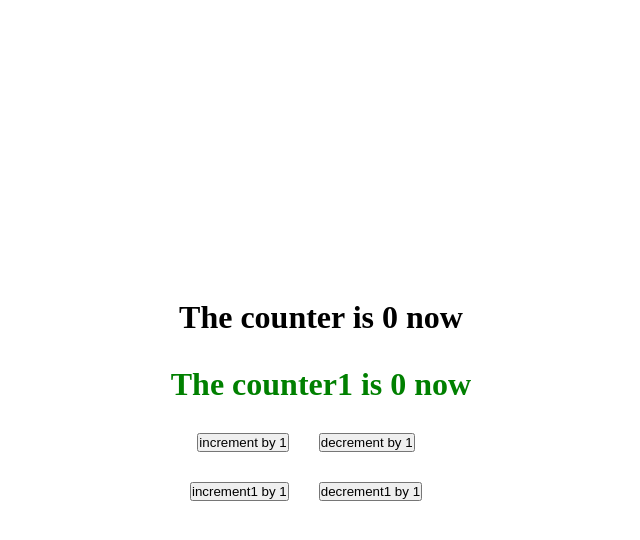
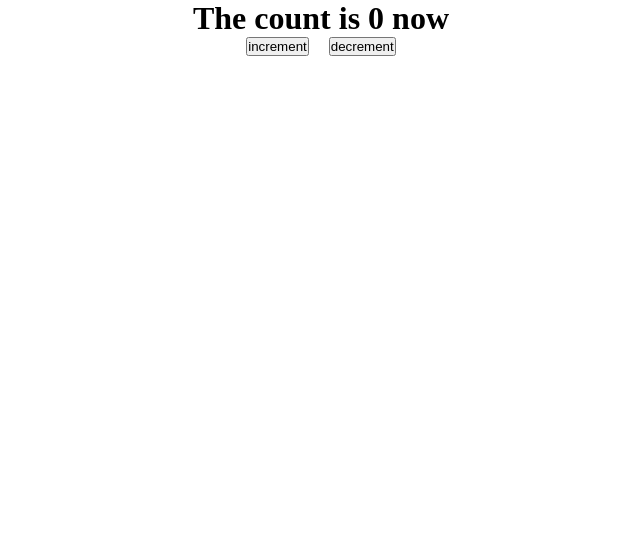
Before and after one commit to babulakterfsd/inside-react, a React (Create React App) app: page / in a window 1280 px wide. Shown: the top 540 px of the page, without its empty margins (319-959 px from the left). Built offline with nearby package versions, Linux system fonts and the light colour scheme.

Commit message:
contextAPI with useReducer implemented perfectly

```diff
--- a/src/App.js
+++ b/src/App.js
@@ -1,7 +1,13 @@
-import Home2 from './Pages/Home2';
+import React from 'react';
+import Dada from './Components/Dada';
+import AuthProvider from './Context/AuthProvider';
 
 function App() {
-    return <Home2 />;
+    return (
+        <AuthProvider>
+            <Dada />
+        </AuthProvider>
+    );
 }
 
 export default App;
--- /dev/null
+++ b/src/Components/Baba.jsx
@@ -0,0 +1,12 @@
+import React from 'react';
+import Chele from './Chele';
+
+function Baba() {
+    return (
+        <div>
+            <Chele />
+        </div>
+    );
+}
+
+export default Baba;
--- /dev/null
+++ b/src/Components/Chele.jsx
@@ -0,0 +1,25 @@
+import React from 'react';
+import useAuth from '../Hooks/useAuth';
+
+function Chele() {
+    const { count, dispatch } = useAuth();
+    return (
+        <div>
+            <h1 style={{ display: 'flex', justifyContent: 'center' }}>The count is {count} now </h1>
+            <div style={{ display: 'flex', justifyContent: 'center', alignItems: 'center' }}>
+                <button
+                    style={{ marginRight: '20px' }}
+                    type="button"
+                    onClick={() => dispatch('increment')}
+                >
+                    increment
+                </button>
+                <button type="button" onClick={() => dispatch('decrement')}>
+                    decrement
+                </button>
+            </div>
+        </div>
+    );
+}
+
+export default Chele;
--- /dev/null
+++ b/src/Components/Dada.jsx
@@ -0,0 +1,12 @@
+import React from 'react';
+import Baba from './Baba';
+
+function Dada() {
+    return (
+        <div>
+            <Baba />
+        </div>
+    );
+}
+
+export default Dada;
--- /dev/null
+++ b/src/Context/AuthProvider.js
@@ -0,0 +1,11 @@
+import React, { createContext } from 'react';
+import useMyStates from '../Hooks/useMyStates';
+
+export const AuthContext = createContext();
+
+function AuthProvider({ children }) {
+    const allContexts = useMyStates();
+    return <AuthContext.Provider value={allContexts}>{children}</AuthContext.Provider>;
+}
+
+export default AuthProvider;
--- /dev/null
+++ b/src/Hooks/useAuth.js
@@ -0,0 +1,6 @@
+import { useContext } from 'react';
+import { AuthContext } from '../Context/AuthProvider';
+
+const useAuth = () => useContext(AuthContext);
+
+export default useAuth;
--- /dev/null
+++ b/src/Hooks/useMyStates.jsx
@@ -0,0 +1,20 @@
+import { useReducer } from 'react';
+
+const initialState = 0;
+const myReducer = (state, action) => {
+    switch (action) {
+        case 'increment':
+            return state + 1;
+        case 'decrement':
+            return state - 1;
+        default:
+            return state;
+    }
+};
+
+const useMyStates = () => {
+    const [count, dispatch] = useReducer(myReducer, initialState);
+    return { count, dispatch };
+};
+
+export default useMyStates;
--- a/src/Pages/Home2.jsx
+++ b/src/Pages/Home2.jsx
@@ -1,26 +1,115 @@
+// --------------------------------- useReducer multiple local state object pattern --------------------------------- //
+
+// import { useReducer } from 'react';
+
+// const initialState = {
+//     counter: 0,
+//     counter1: 0,
+// };
+// const myReducer = (state, action) => {
+//     switch (action.type) {
+//         case 'increment':
+//             return { ...state, counter: state.counter + action.value };
+//         case 'decrement':
+//             return { ...state, counter: state.counter - action.value };
+//         case 'increment1':
+//             return { ...state, counter1: state.counter1 + action.value };
+//         case 'decrement1':
+//             return { ...state, counter1: state.counter1 - action.value };
+//         default:
+//             return { counter: state.counter };
+//     }
+// };
+
+// function Home2() {
+//     const [count, dispatch] = useReducer(myReducer, initialState);
+
+//     return (
+//         <div
+//             style={{
+//                 minHeight: '100vh',
+//                 display: 'flex',
+//                 justifyContent: 'center',
+//                 alignItems: 'center',
+//                 flexDirection: 'column',
+//             }}
+//         >
+//             <h1 style={{ marginBottom: '30px' }}>The counter is {count.counter} now</h1>
+//             <h1 style={{ marginBottom: '30px', color: 'green' }}>
+//                 The counter1 is {count.counter1} now
+//             </h1>
+//             <div
+//                 style={{
+//                     display: 'flex',
+//                     justifyContent: 'space-between',
+//                     alignItems: 'center',
+//                     marginBottom: '30px',
+//                 }}
+//             >
+//                 <button
+//                     type="button"
+//                     style={{ marginRight: '30px' }}
+//                     onClick={() => dispatch({ type: 'increment', value: 1 })}
+//                 >
+//                     increment by 1
+//                 </button>
+//                 <button
+//                     type="button"
+//                     style={{ marginRight: '30px' }}
+//                     onClick={() => dispatch({ type: 'decrement', value: 1 })}
+//                 >
+//                     decrement by 1
+//                 </button>
+//             </div>
+
+//             <div
+//                 style={{
+//                     display: 'flex',
+//                     justifyContent: 'space-between',
+//                     alignItems: 'center',
+//                 }}
+//             >
+//                 <button
+//                     type="button"
+//                     style={{ marginRight: '30px' }}
+//                     onClick={() => dispatch({ type: 'increment1', value: 1 })}
+//                 >
+//                     increment1 by 1
+//                 </button>
+//                 <button
+//                     type="button"
+//                     style={{ marginRight: '30px' }}
+//                     onClick={() => dispatch({ type: 'decrement1', value: 1 })}
+//                 >
+//                     decrement1 by 1
+//                 </button>
+//             </div>
+//         </div>
+//     );
+// }
+
+// export default Home2;
+
+// --------------------------------- useReducer multiple local state multiple reducer pattern --------------------------------- //
+
 import { useReducer } from 'react';
 
-const initialState = {
-    counter: 0,
-    counter1: 0,
-};
+const initialState = 0;
+
 const myReducer = (state, action) => {
-    switch (action.type) {
+    switch (action) {
         case 'increment':
-            return { ...state, counter: state.counter + action.value };
+            return state + 1;
         case 'decrement':
-            return { ...state, counter: state.counter - action.value };
-        case 'increment1':
-            return { ...state, counter1: state.counter1 + action.value };
-        case 'decrement1':
-            return { ...state, counter1: state.counter1 - action.value };
+            return state - 1;
         default:
-            return { counter: state.counter };
+            return state;
     }
 };
 
 function Home2() {
     const [count, dispatch] = useReducer(myReducer, initialState);
+    const [count1, dispatch1] = useReducer(myReducer, initialState);
 
     return (
         <div
@@ -32,10 +121,8 @@ function Home2() {
                 flexDirection: 'column',
             }}
         >
-            <h1 style={{ marginBottom: '30px' }}>The counter is {count.counter} now</h1>
-            <h1 style={{ marginBottom: '30px', color: 'green' }}>
-                The counter1 is {count.counter1} now
-            </h1>
+            <h1 style={{ marginBottom: '30px' }}>The counter is {count} now</h1>
+            <h1 style={{ marginBottom: '30px', color: 'green' }}>The counter1 is {count1} now</h1>
             <div
                 style={{
                     display: 'flex',
@@ -47,39 +134,30 @@ function Home2() {
                 <button
                     type="button"
                     style={{ marginRight: '30px' }}
-                    onClick={() => dispatch({ type: 'increment', value: 1 })}
+                    onClick={() => dispatch('increment')}
                 >
                     increment by 1
                 </button>
                 <button
                     type="button"
                     style={{ marginRight: '30px' }}
-                    onClick={() => dispatch({ type: 'decrement', value: 1 })}
+                    onClick={() => dispatch('decrement')}
                 >
                     decrement by 1
-                </button>
-            </div>
-
-            <div
-                style={{
-                    display: 'flex',
-                    justifyContent: 'space-between',
-                    alignItems: 'center',
-                }}
-            >
-                <button
-                    type="button"
-                    style={{ marginRight: '30px' }}
-                    onClick={() => dispatch({ type: 'increment1', value: 1 })}
-                >
-                    increment1 by 1
                 </button>
                 <button
                     type="button"
                     style={{ marginRight: '30px' }}
-                    onClick={() => dispatch({ type: 'decrement1', value: 1 })}
+                    onClick={() => dispatch1('increment')}
                 >
-                    decrement1 by 1
+                    increment by 1
+                </button>
+                <button
+                    type="button"
+                    style={{ marginRight: '30px' }}
+                    onClick={() => dispatch1('decrement')}
+                >
+                    decrement by 1
                 </button>
             </div>
         </div>
```
